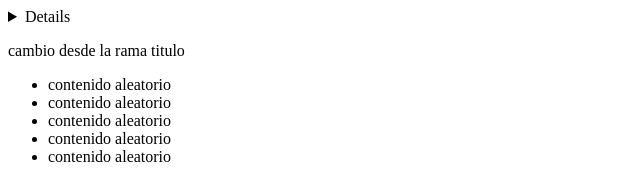
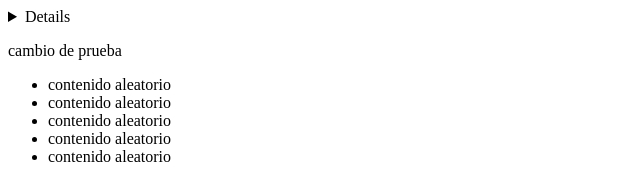
Before and after one commit to Black852456/testeo_subida_version, a plain HTML site: page index.html in a window 1280 px wide. Shown: the top 179 px of the page, 0-640 px from the left. Drawn offline with Linux system fonts and the light colour scheme.

Commit message:
cambio en el titulo

```diff
--- a/index.html
+++ b/index.html
@@ -8,7 +8,7 @@
 
 
 <body>
-    <p>cambio desde la rama titulo</p>
+    <p>cambio de prueba</p>
     <ul>
         <li>contenido aleatorio</li>
         <li>contenido aleatorio</li>
```
